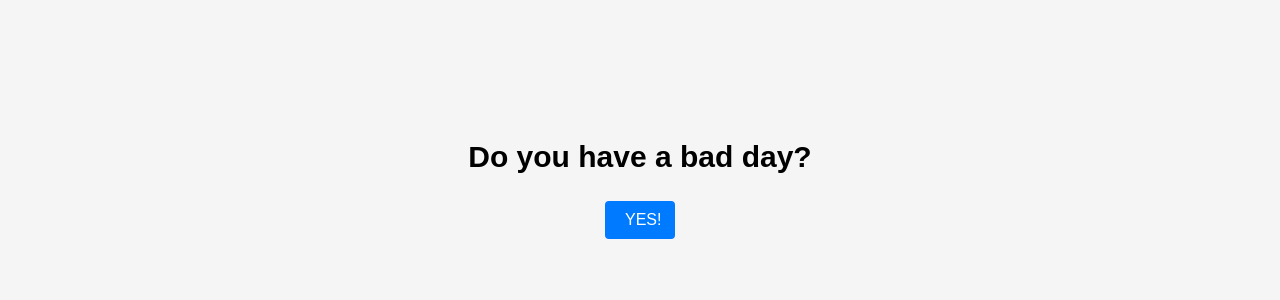
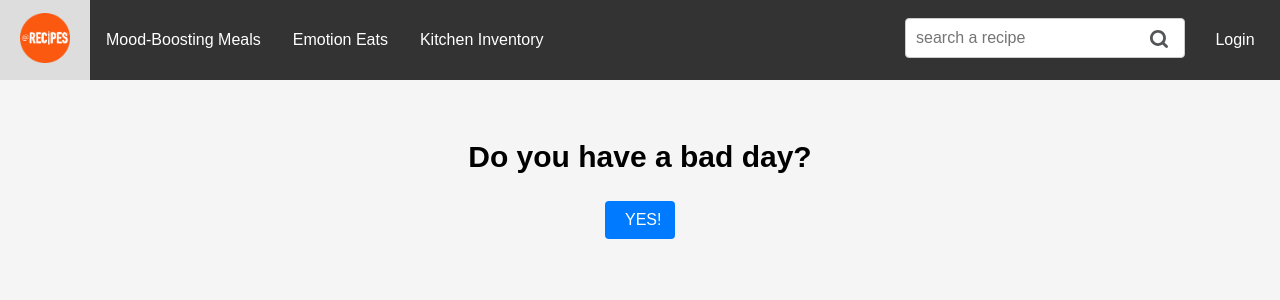
Before and after one commit to bayans/RecipeApp, a React (Create React App) app: page /bad-day-mode in a window 1280 px wide. Shown: the top 300 px of the page. Built offline with nearby package versions, Linux system fonts and the light colour scheme.

Commit message:
Navbar + Layout + HomePage + Some Fixations

```diff
--- a/src/App.css
+++ b/src/App.css
@@ -123,6 +123,33 @@
   height: auto;
 }
 
+.home {
+  padding: 80px 200px;
+}
+
+.home .recipes {
+  display: flex;
+  flex-direction: row;
+  flex-wrap: wrap;
+  width: 100%;
+}
+
+.home .recipe {
+  flex-basis: 235px;
+}
+
+.home .recipe h2 {
+  max-width: 200px;
+  overflow: hidden;
+  text-overflow: ellipsis;
+  white-space: nowrap;
+}
+
+.search-section {
+  position: relative;
+  height: 100%;
+}
+
 #searchSection {
   display: flex;
   justify-content: center;
@@ -134,7 +161,7 @@
   height: 18px;
   fill: #535557;
   position: absolute;
-  top: 9px;
+  top: 10px;
   left: 9px;
 }
 
@@ -191,6 +218,23 @@
   margin: 12px 0;
 }
 
+.rowSectionRight {
+  display: flex;
+  justify-content: end;
+  column-gap: 10px;
+  margin-right: 10px;
+}
+
+.rowSectionRight a {
+  font-size: 13px;
+  font-weight: bold;
+  text-decoration: underline;
+}
+
+.rowSectionRight a:hover {
+  color: blue;
+}
+
 .uploaded-photo-section {
   width: 100px;
   height: 100px;
@@ -206,6 +250,12 @@ a {
 h1 {
   font-weight: bolder;
   font-size: 30px !important;
+  text-align: center;
+}
+
+h3 {
+  font-weight: 500;
+  text-align: center;
 }
 
 .loader {
--- a/src/App.js
+++ b/src/App.js
@@ -2,6 +2,8 @@ import './App.css';
 import React, { useState } from 'react';
 import { Routes, Route, Navigate } from 'react-router-dom';
 import isTokenValid from './utils/isTokenValid';
+import Layout from './pages/Layout';
+import Home from './pages/Home';
 import MoodQuestion from './pages/MoodQuestion';
 import CompanionshipQuestion from './pages/CompanionshipQuestion';
 import MotivationQuestion from './pages/MotivationQuestion';
@@ -33,9 +35,11 @@ const App = () => {
 
   return (
     <Routes>
+      <Route path="/" element={<Layout />}>
+        <Route index element={<Home selectedRecipeHander={setSelectedRecipe} />} />
         <Route path="/mood-question" element={<MoodQuestion moodHandler={setMood} />} />
         <Route path="/companionship-question" element={<CompanionshipQuestion mood={mood} companionshipHandler={setCompanionship} />} />
-      <Route path="/motivation-question" element={<MotivationQuestion mood={mood} companionship={companionship} motivationHandler={setMotivation} />} />
+        <Route path="/motivation-question" element={<MotivationQuestion mood={mood} companionship={companionship} motivationHandler={setMotivation} setRecipesHandler={setRecipes} />} />
         <Route path="/suggested-recipes" element={<SuggestedRecipes mood={mood} companionship={companionship} motivation={motivation} recipes={recipes} setRecipesHandler={setRecipes} selectedRecipeHander={setSelectedRecipe} />} />
         <Route path="/recipes-ingredients" element={<RecipesIngredients selectedRecipe={selectedRecipe} />} />
         <Route path="/recipes-filter/:ingredientParam?" element={<RecipesFilter selectedRecipeHander={setSelectedRecipe} />} />
@@ -43,6 +47,7 @@ const App = () => {
         <Route path="/bad-day-mode" element={<BadDayMode selectedRecipeHander={setSelectedRecipe} />} />
         <Route path="/profile" element={<ProtectedRoute element={<Profile />} />} />
         <Route path="/login" element={<Login />} />
+      </Route>
     </Routes>
   );
 }
--- a/src/components/Button/Button.css
+++ b/src/components/Button/Button.css
@@ -17,6 +17,20 @@
     cursor: not-allowed;
 }
 
+button.search {
+    position: absolute;
+    right: 4px;
+    background-color: transparent;
+    border-color: transparent;
+    height: 90%;
+    width: 50px;
+}
+
+button.search:hover {
+    cursor: pointer;
+    border-left-color: #000;
+}
+
 .btn-small {
     width: 70px;
 }
--- a/src/components/Form/Form.css
+++ b/src/components/Form/Form.css
@@ -1,5 +1,6 @@
 .form-component {
     position: relative;
+    z-index: 0;
     background-color: #ffffff;
     border-radius: 8px;
     padding: 20px;
--- /dev/null
+++ b/src/components/Navbar/Navbar.css
@@ -0,0 +1,55 @@
+.navbar {
+    height: 80px;
+    background-color: #333;
+    overflow: hidden;
+    display: flex;
+    justify-content: space-between;
+    position: fixed;
+    top: 0;
+    left: 0;
+    right: 0;
+    z-index: 1;
+}
+
+.navbar a {
+    float: left;
+    font-size: 16px;
+    color: white;
+    text-align: center;
+    padding: 14px 16px;
+    text-decoration: none;
+    min-width: 90px;
+}
+
+.navbar a:hover {
+    background-color: #ddd;
+    color: black;
+}
+
+.navbar, .navbar-left, .navbar-right {
+    display: flex;
+    align-items: center;
+}
+
+.navbar-right {
+    height: 45px;
+}
+
+.navbar-right .search-input {
+    margin-right: 5px;
+    width: 280px;
+    padding-right: 45px;
+}
+
+.navbar-right .search-icon {
+    width: 18px;
+    height: 18px;
+    fill: #535557;
+    position: absolute;
+    top: 10px;
+    left: 12px;
+}
+
+.logo {
+    width: 50px;
+}
--- /dev/null
+++ b/src/components/Navbar/Navbar.jsx
@@ -0,0 +1,67 @@
+import React, { useState, useContext } from 'react';
+import { Link, useNavigate } from 'react-router-dom';
+import { AuthContext } from "../../context/AuthContext";
+import Input from '../Input/Input';
+import Button from '../Button/Button';
+import logo from '../../recipe.png';
+import SearchIcon from '../SearchIcon';
+import './Navbar.css';
+
+const Navbar = () => {
+
+    const { isAuth, logout } = useContext(AuthContext);
+    const [searchQuery, setSearchQuery] = useState('');
+
+    const navigate = useNavigate();
+
+    const handleSearchChange = (event) => {
+        setSearchQuery(event.target.value);
+    };
+
+    const handleSearchQuery = () => {
+        setSearchQuery('');
+        navigate(`/recipes-filter/${searchQuery}`);
+    }
+
+    const handleKeyDown = (event) => {
+        if (event.key === 'Enter') {
+            handleSearchQuery();
+        }
+    };
+
+    return (
+        <div className="navbar">
+            <div className="navbar-left">
+                <Link to="/"><img src={logo} alt="Logo" className="logo" /></Link>
+                <Link to="/bad-day-mode">Mood-Boosting Meals</Link>
+                <Link to="/mood-question">Emotion Eats</Link>
+                <Link to="/available-ingredients">Kitchen Inventory</Link>
+            </div>
+            <div className="navbar-right">
+                <div className='search-section'>
+                    <Input
+                        className="search-input"
+                        type="text"
+                        placeholder="search a recipe"
+                        value={searchQuery}
+                        onChange={handleSearchChange}
+                        onKeyDown={handleKeyDown}
+                    />
+                    <Button type="submit" className="search" onClick={handleSearchQuery} showBtn={true}>
+                        <SearchIcon />
+                    </Button>
+                </div>
+                {isAuth ? (
+                    <>
+                        <Link to="/profile">Profile</Link>
+                        <Link to="/" onClick={logout}>Log out</Link>
+                    </>
+                ) : (
+                    <Link to="/login">Login</Link>
+                )}
+            </div>
+        </div>
+    );
+}
+
+export default Navbar;
--- /dev/null
+++ b/src/pages/Home.jsx
@@ -0,0 +1,49 @@
+import React, { useEffect, useState } from 'react';
+import { Recipes, handleSearch } from './Recipes';
+
+const Home = ({ selectedRecipeHander }) => {
+    const [error, toggleError] = useState(false);
+    const [loading, toggleLoading] = useState(false);
+    const [recipes, setRecipes] = useState([]);
+
+    useEffect(() => {
+
+        const keyWords = ['pancake', 'pizza', 'burger', 'beef roll', 'cocktail', 'cheesecake', 'caramel', 'fruits-salade'];
+
+        const fetchData = async () => {
+            try {
+                let data, recipes = [];
+                toggleLoading(true);
+                for (let keyWord of keyWords) {
+                    data = await handleSearch(keyWord);
+                    recipes.push(data[0]);
+                }
+                setRecipes(recipes);
+                toggleLoading(false);
+            } catch (e) {
+                console.error(e);
+                toggleError(true);
+                toggleLoading(false);
+            }
+        };
+
+        fetchData();
+    }, []);
+
+    return (
+        <div className="home">
+            <h1>Recipes</h1>
+            <h3>Explore a world of culinary inspiration with Recipes, where you can uncover a wide array of recipes, expert cooks, engaging videos, and helpful how-to guides tailored to your taste preferences and the culinary enthusiasts you connect with.</h3>
+            <h1>Explore Recipes</h1>
+            {error && <h2 className="error">Something went wrong retrieving the data</h2>}
+            {loading && <div className="loader"></div>}
+            {!loading && <>
+                <div className="recipes">
+                    <Recipes recipes={recipes} selectedRecipeHander={selectedRecipeHander} />
+                </div>
+            </>}
+        </div>
+    );
+}
+
+export default Home;
--- /dev/null
+++ b/src/pages/Layout.jsx
@@ -0,0 +1,14 @@
+import React from "react";
+import { Outlet } from "react-router-dom";
+import Navbar from "../components/Navbar/Navbar";
+
+function Layout() {
+    return (
+        <>
+            <Navbar />
+            <Outlet />
+        </>
+    );
+}
+
+export default Layout;
--- a/src/pages/Login.jsx
+++ b/src/pages/Login.jsx
@@ -1,11 +1,15 @@
-import React, { useContext, useState } from "react";
+import React, { useContext, useState, useEffect } from "react";
+import { useNavigate } from 'react-router-dom';
 import axios from "axios";
 import { AuthContext } from "../context/AuthContext";
 import isPasswordValid from "../utils/isPasswordValid";
 import Form from "../components/Form/Form";
 
 const Login = () => {
-    const { login, logError } = useContext(AuthContext);
+    const { isAuth, login, logError } = useContext(AuthContext);
+
+    const navigate = useNavigate();
+
     const [loading, toggleLoading] = useState(false);
     const [regError, toggleRegError] = useState(false);
 
@@ -26,6 +30,12 @@ const Login = () => {
         { fieldType: 'label-input', name: 'email', label: 'Email Address', input: regEmail, onChange: setRegEmail, required: true },
         { fieldType: 'label-input', name: 'password', type: 'password', label: 'Password', input: regPassword, onChange: setRegPassword, required: true },
     ];
+
+    useEffect(() => {
+        if(isAuth) {
+            navigate('/');
+        }
+    }, [isAuth, navigate]);
 
     const loginHandler = (e) => {
         e.preventDefault();
@@ -67,7 +77,6 @@ const Login = () => {
             });
     }
 
-
     return (
         <div className="login-container">
             <div className="form-component">
--- a/src/pages/MotivationQuestion.jsx
+++ b/src/pages/MotivationQuestion.jsx
@@ -1,13 +1,14 @@
 import React, { useEffect } from 'react';
 import { Link, useNavigate } from 'react-router-dom';
 
-const MotivationQuestion = ({ mood, companionship, motivationHandler }) => {
+const MotivationQuestion = ({ mood, companionship, motivationHandler, setRecipesHandler }) => {
   const navigate = useNavigate();
   const motivations = ['Very motivated', 'Not motivated'];
 
   useEffect(() => {
     if(!mood && !companionship) navigate("/mood-question");
-  }, [mood, companionship, navigate]);
+    setRecipesHandler([]);
+  }, [mood, companionship, setRecipesHandler, navigate]);
 
 
   return (
```
Also changed, not shown: src/pages/RecipesFilter.jsx (+20 -3 lines), src/recipe.png (added). Lines whose indentation alone changed are shown as unchanged.
